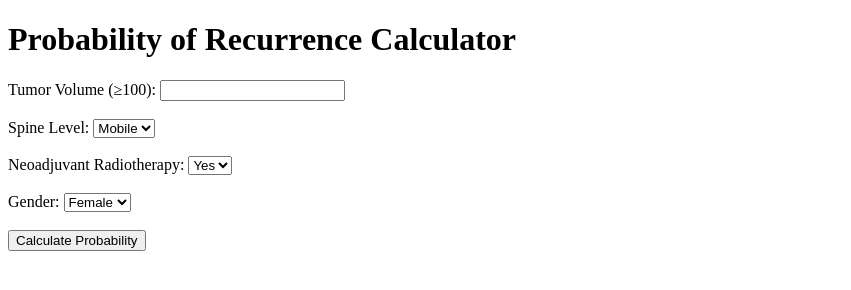
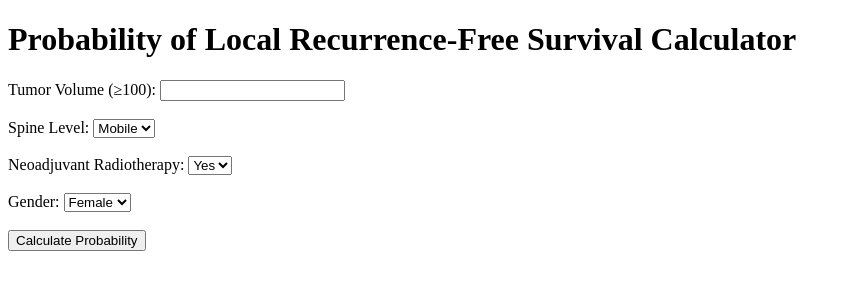
Before and after one commit to feras-beep/calc-chordoma, a plain HTML site: page index.html in a window 1280 px wide. Shown: the whole page, without its empty margins (0-851 px from the left). Drawn offline with Linux system fonts and the light colour scheme.

Commit message:
Add files via upload

```diff
--- a/index.html
+++ b/index.html
@@ -6,7 +6,7 @@
     <title>Probability of Recurrence</title>
 </head>
 <body>
-    <h1>Probability of Recurrence Calculator</h1>
+    <h1>Probability of Local Recurrence-Free Survival Calculator</h1>
     <form id="recurrence-form">
         <label for="tumorVolume">Tumor Volume (≥100):</label>
         <input type="number" id="tumorVolume" name="tumorVolume"><br><br>
```
